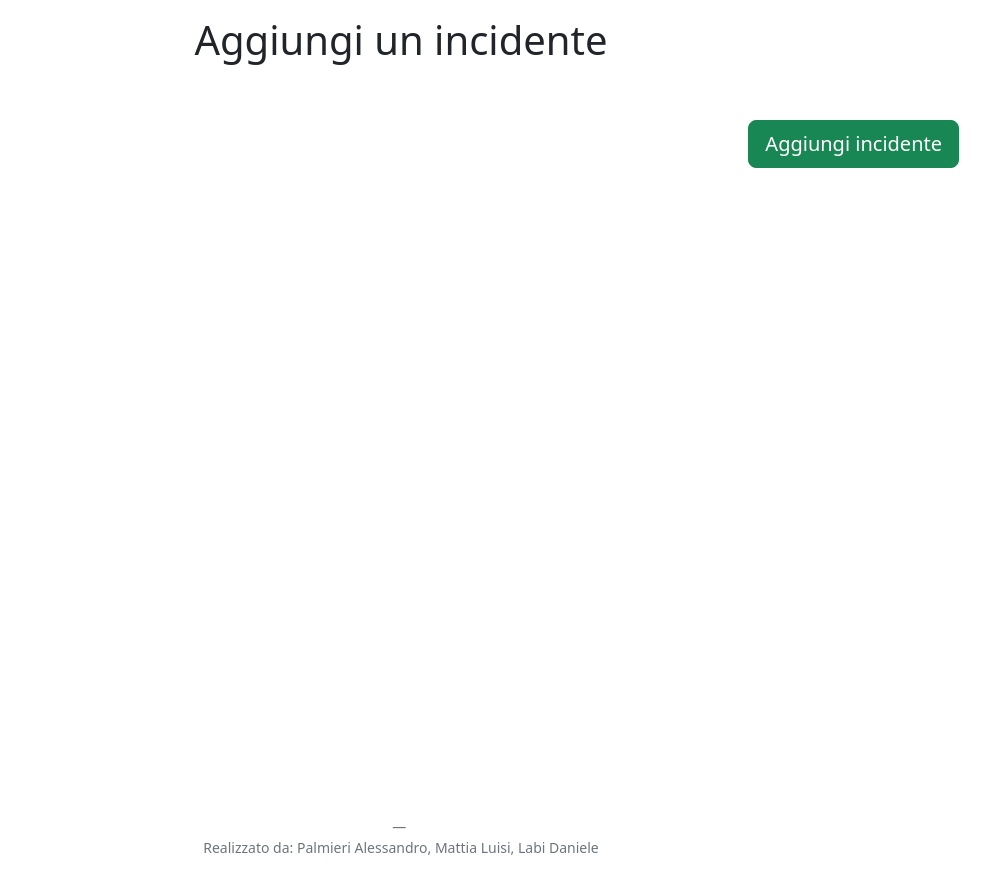
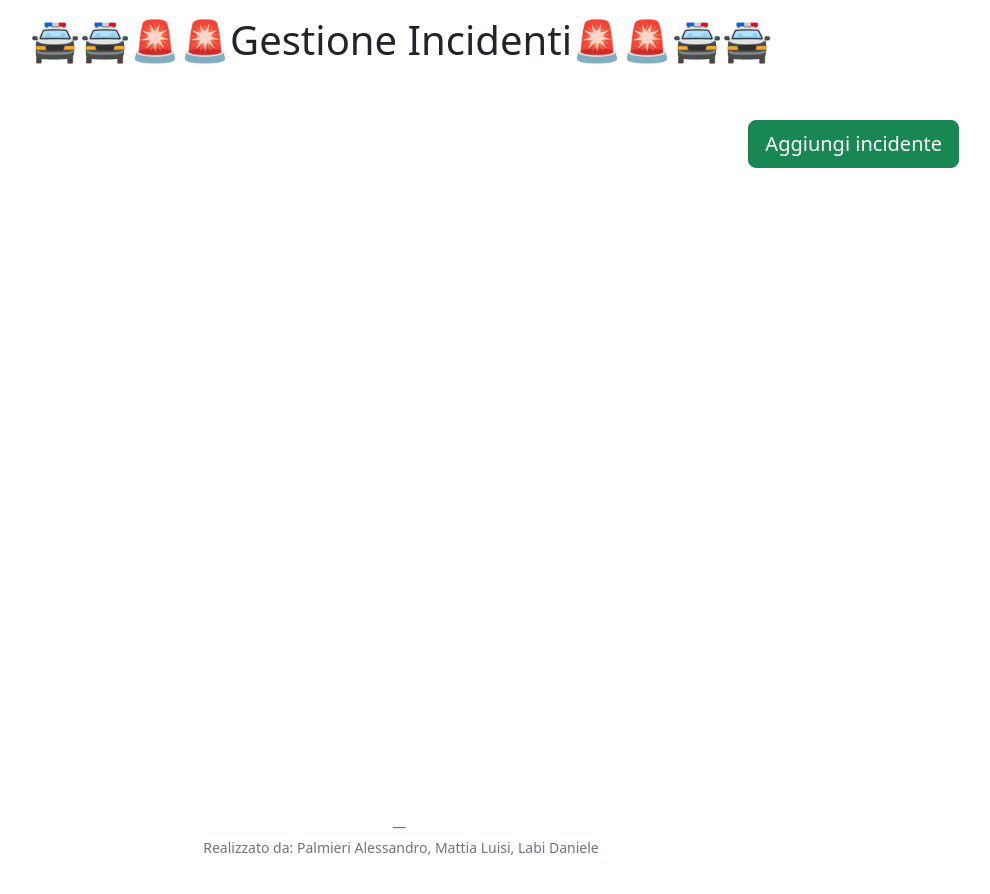
Before and after one commit to alepalma06/5B_PalmieriLuisiLabi_VigiliUrbani, a website with bundled scripts: page index.html in a window 1280 px wide. Shown: the whole page, without its empty margins (239-1229 px from the left). Built offline with nearby package versions, Linux system fonts and the light colour scheme; files whose address does not match are found by name.

Commit message:
modifiche estetiche html

```diff
--- a/index.html
+++ b/index.html
@@ -13,10 +13,11 @@
     <!-- <link rel="stylesheet" href="style.css"> -->
 </head>
 <body>
-    <h1 class="text-center mt-3">Aggiungi un incidente</h1>
+    <h1 class="text-center mt-3">🚔🚔🚨🚨Gestione Incidenti🚨🚨🚔🚔</h1>
     <!-- selezione categoria [ NAV BAR ]-->
     <div class="container mt-3"><div id="navbar" class="btn-group mt-3" role="group" aria-label="Basic radio toggle button group"></div></div>
 
+    <div id="outputform"></div>
     <div class="container mt-3 d-flex justify-content-end">
     <!-- Bottone trigger -->
         <button type="button" class="btn btn-success btn-lg" data-bs-toggle="modal" data-bs-target="#exampleModal">Aggiungi incidente</button>
```
